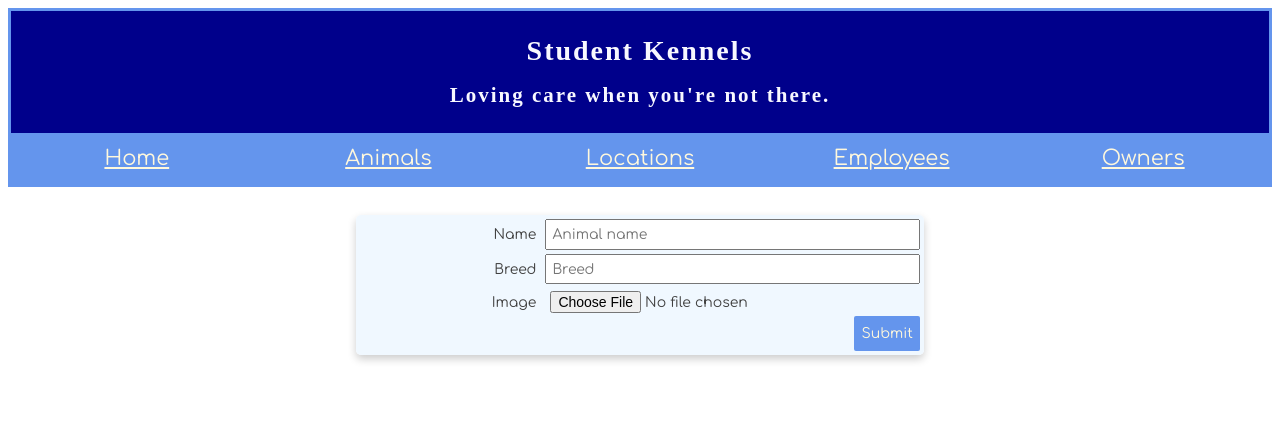
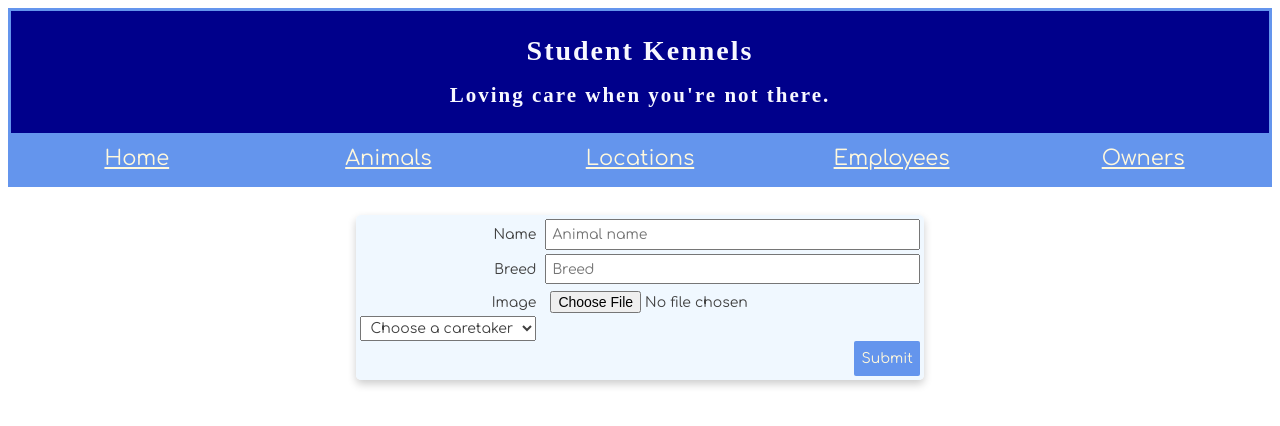
Before and after one commit to PMurphy1940/Student_Kennel, a React (Create React App) app: page /animals/new in a window 1280 px wide. Shown: the top 426 px of the page. Built offline with nearby package versions, Linux system fonts and the light colour scheme; no server answers; a web font is replaced by a local one.

Commit message:
Select caretaker element in Admit Animal working

```diff
--- a/src/components/ApplicationViews.js
+++ b/src/components/ApplicationViews.js
@@ -57,7 +57,7 @@ const ApplicationViews = () => {
       <Route
         path="/employees"
         render={props => {
-          return <EmployeeList />;
+          return <EmployeeList sourceCall = {"NavBar"} />;
         }}
       />
       <Route
--- a/src/components/animal/AnimalForm.js
+++ b/src/components/animal/AnimalForm.js
@@ -1,31 +1,26 @@
-import React, { useState } from 'react';
+import React, { useState, useEffect } from 'react';
 import APIManager from '../APIManager';
 import './AnimalForm.css'
 import {splitFakePath} from "../../modules/helpers"
+import EmployeeList from "../employee/EmployeeList"
+
 const AnimalForm = props => {
   const [animal, setAnimal] = useState({ name: "", breed: "", image: "", caretaker: "" });
   const [isLoading, setIsLoading] = useState(false);
   const [file, setFile] = useState(null);
+//   const [employeeSelect, setemployeeSelect] = useState([])
 
   const handleFieldChange = event => {
     const stateToChange = { ...animal };
     stateToChange[event.target.id] = event.target.value;
     setAnimal(stateToChange);
   };
-//   const [employees, setEmployees] = useState([]);
 
-//   const getEmployees = () => {
-//     // After the data comes back from the API, we
-//     //  use the setEmployees function to update state
-//     return APIManager.getAll("employees").then(employeesFromAPI => {
-//       setEmployees(employeesFromAPI)
-//     });
-//   };
+//   employeeSelect = <EmployeeList sourceCall = {"Form"} />
 
-//   // got the employees from the API on the component's first render
-//   useEffect(() => {
-//     getEmployees();
-//   }, []);
+    const employeeSelect = (<EmployeeList sourceCall = {"Form"} />)
+
+
 
   /*  Local method for validation, set loadingStatus, create animal      object, invoke the AnimalManager post method, and redirect to the full animal list
   */
@@ -43,7 +38,6 @@ const AnimalForm = props => {
           let imageURL = splitFakePath(animal.image)
           animal.image = imageURL
       }
-      APIManager.uploadFile(file)
       // Create the animal and redirect user to animal list
       APIManager.post(animal, "animals")
         .then(() => props.history.push("/animals"));
@@ -79,7 +73,11 @@ const AnimalForm = props => {
             />
             <label htmlFor="image">Image</label>
           </div>
-
+          <label htmlFor="caretaker"></label>
+                <select className="select__box">
+                    <option value="0">Choose a caretaker</option>
+                    {employeeSelect}
+                </select>
           <div className="alignRight">
             <button
               type="button"
@@ -94,20 +92,3 @@ const AnimalForm = props => {
 };
 
 export default AnimalForm
-
-/* <option value="0">Select an Item</option>
-                        <option value="event">Event</option>
-                        <option value="friend">Friend</option>
-                        <option value="message">Message</option>
-                        <option value="news">News</option>
-                        <option value="task">Task</option> */
-
-                    //     <label htmlFor="caretaker"></label>
-                    // <select id="dropdown" className="select__box">
-                    //     <option value="0">Choose a caretaker</option>
-                    //     {/* { employees.map(employee => {
-                    //       return <option value={employee.firstName}>{employee.firstName} {employee.lastName}</option>
-                    //     })
-
-                    //     } */}
-                    // </select>
--- a/src/components/employee/EmployeeList.js
+++ b/src/components/employee/EmployeeList.js
@@ -1,9 +1,10 @@
 import React, { useState, useEffect } from 'react';
 //import the components we will need
 import EmployeeCard from './EmployeeCard';
+import EmployeeSelect from './employeeSelectElement'
 import APIManager from '../APIManager';
 
-const EmployeeList = () => {
+const EmployeeList = (sourceCall) => {
   // The initial state is an empty array
   const [employees, setEmployees] = useState([]);
 
@@ -25,12 +26,25 @@ const EmployeeList = () => {
       .then(() => APIManager.getAll("employees").then(setEmployees));
   };
 
+    if (sourceCall.sourceCall === "NavBar")
+    // Finally we use map() to "loop over" the employees array to show a list of employee cards
+        {
+            return (
+            <div className="container-cards">
+            {employees.map(employee => <EmployeeCard key={employee.id} worker={employee} deleteEmployee={deleteEmployee}/>)}
+            </div>
+            );
+        }
+    else if (sourceCall.sourceCall === "Form") {
 
-  // Finally we use map() to "loop over" the employees array to show a list of employee cards
-  return (
-    <div className="container-cards">
-      {employees.map(employee => <EmployeeCard key={employee.id} worker={employee} deleteEmployee={deleteEmployee}/>)}
-    </div>
-  );
-};
+            return(
+                <>
+                {employees.map(employee => <EmployeeSelect key={employee.id} employee={employee} />)}
+                </ >
+         );
+
+    }
+
+
+}
 export default EmployeeList
--- /dev/null
+++ b/src/components/employee/employeeSelectElement.js
@@ -0,0 +1,20 @@
+import React from 'react'
+
+const employeeSelect = (props) => {
+    return (
+        <option value={props.employee.firstName}>{props.employee.firstName} {props.employee.lastName}</option>
+    )
+
+}
+
+export default employeeSelect
+
+//     <label htmlFor="caretaker"></label>
+                    // <select id="dropdown" className="select__box">
+                    //     <option value="0">Choose a caretaker</option>
+                    //     {/* { employees.map(employee => {
+                    //       return <option value={employee.firstName}>{employee.firstName} {employee.lastName}</option>
+                    //     })
+
+                    //     } */}
+                    // </select>
```
